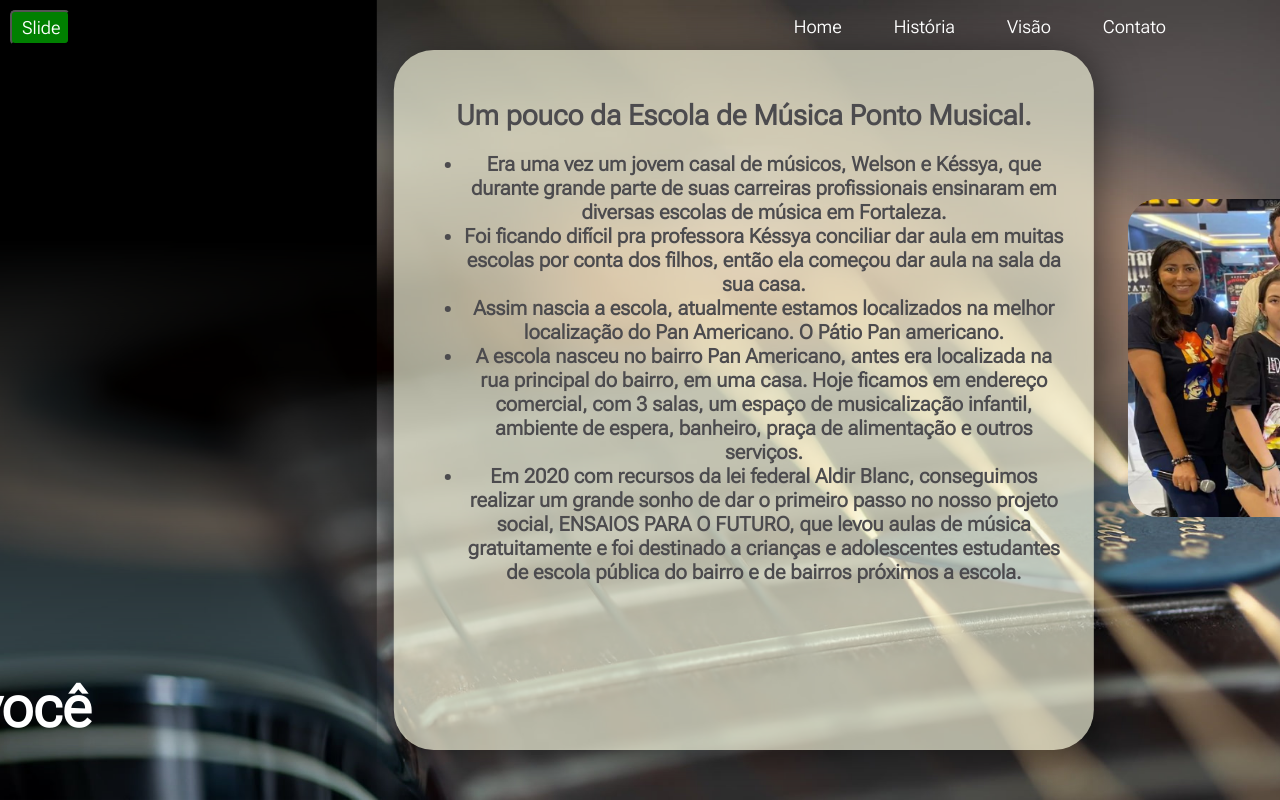
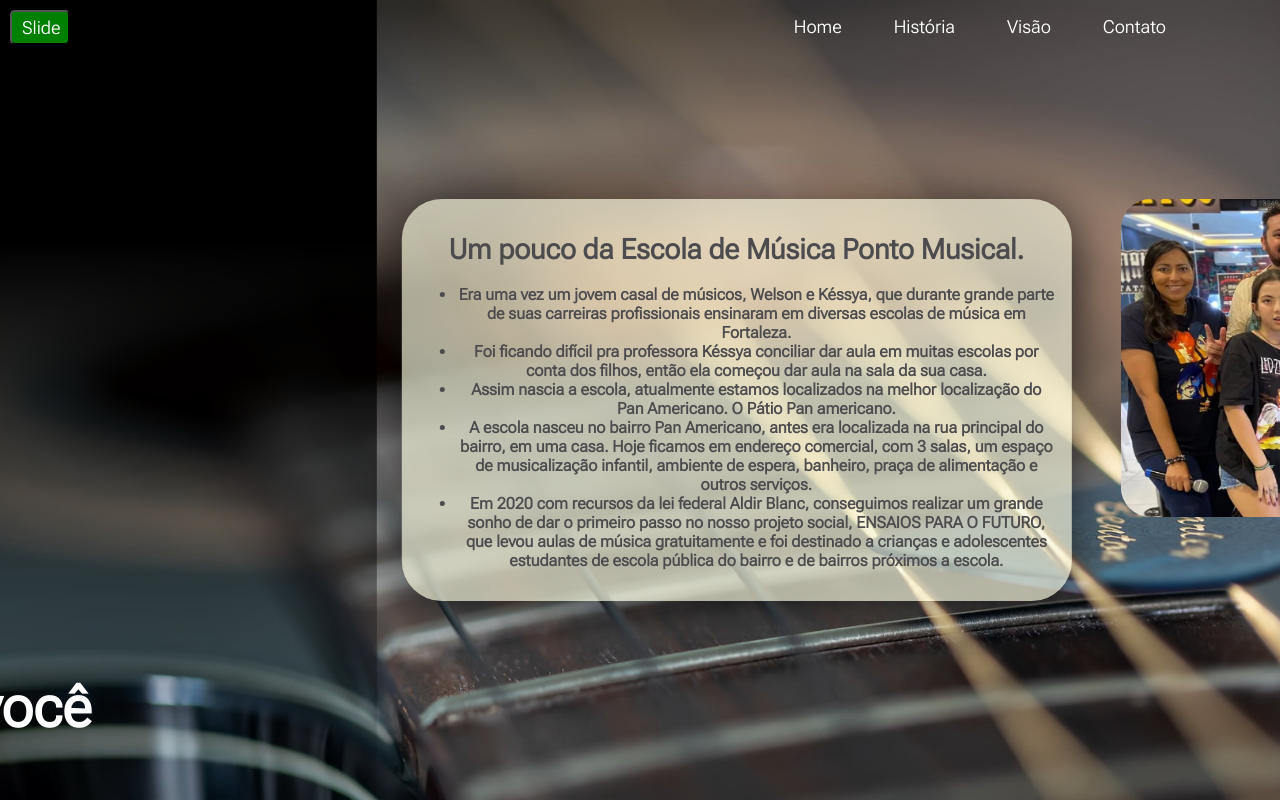
Before and after one commit to DarlanMendes/escola-ponto-musical, a React (Create React App) app: page / in a window 1280 px wide. Built offline with nearby package versions, Linux system fonts and the light colour scheme.

Commit message:
reponsividade total

```diff
--- a/src/pages/Home/Home.css
+++ b/src/pages/Home/Home.css
@@ -123,7 +123,7 @@ body{
     height: 90vh;
     display: flex;
     flex-direction: row;
-    flex-wrap: nowrap;
+    flex-wrap: wrap;
     justify-content: space-around;
     align-items: center;
 
@@ -133,16 +133,17 @@ body{
     align-items: center;
     text-align: center;
     justify-content: center;
-    font-size: 20px;
+    font-size: auto;
     font-weight: 700;
     color: black;
     margin-bottom: 10px;
     background-color: rgba(245, 245, 220, 0.671);
     border-radius: 40px;
     box-shadow: 4px 4px 40px rgba(0, 0, 0, 0.507);
-    padding: 30px;
-    height:80vh;
+    padding: 15px;
+    height:auto;
     width: 50vw;
+    min-width: 330px;
 
 }
 .txt2 h1{
@@ -155,7 +156,7 @@ body{
 }
 .photopg2{
     border-radius: 20px;
-    width: 40vw;
+    width: auto;
 
 }
 
@@ -188,16 +189,19 @@ body{
 
 
 .img-section{
-    height: 20vh;
+    height: auto;
+    max-height: 200px;
     width:8vw;
     border-radius: 20px;
     margin: 10px;
+    min-width: 350px;
 }
 
 .img-section2{
     width: 30vw;
     border-radius: 20px;
     margin: 20px;
+    min-width: 350px;
 }
 
 .txt-section{
@@ -272,11 +276,10 @@ body{
 .contatos-lado-direito{
     width:auto;
     max-height: auto;
-
-    font-size: 70px;
+        font-size: 70px;
     text-align: center;
 }
-@media screen and (max-width: 500px;) {
+@media only screen and (max-width: 600px) {
     .contatos-lado-direito-img{
         width: 100vw;
 
--- a/src/pages/Home/Home.jsx
+++ b/src/pages/Home/Home.jsx
@@ -13,6 +13,7 @@ import iconinsta from '../../assets/icon/instagram.png'
 import iconface from '../../assets/icon/facebook.png'
 import maps from '../../assets/Capturar.PNG'
 import { useState, useEffect } from 'react'
+
 
 
 const Home = () => {
```
